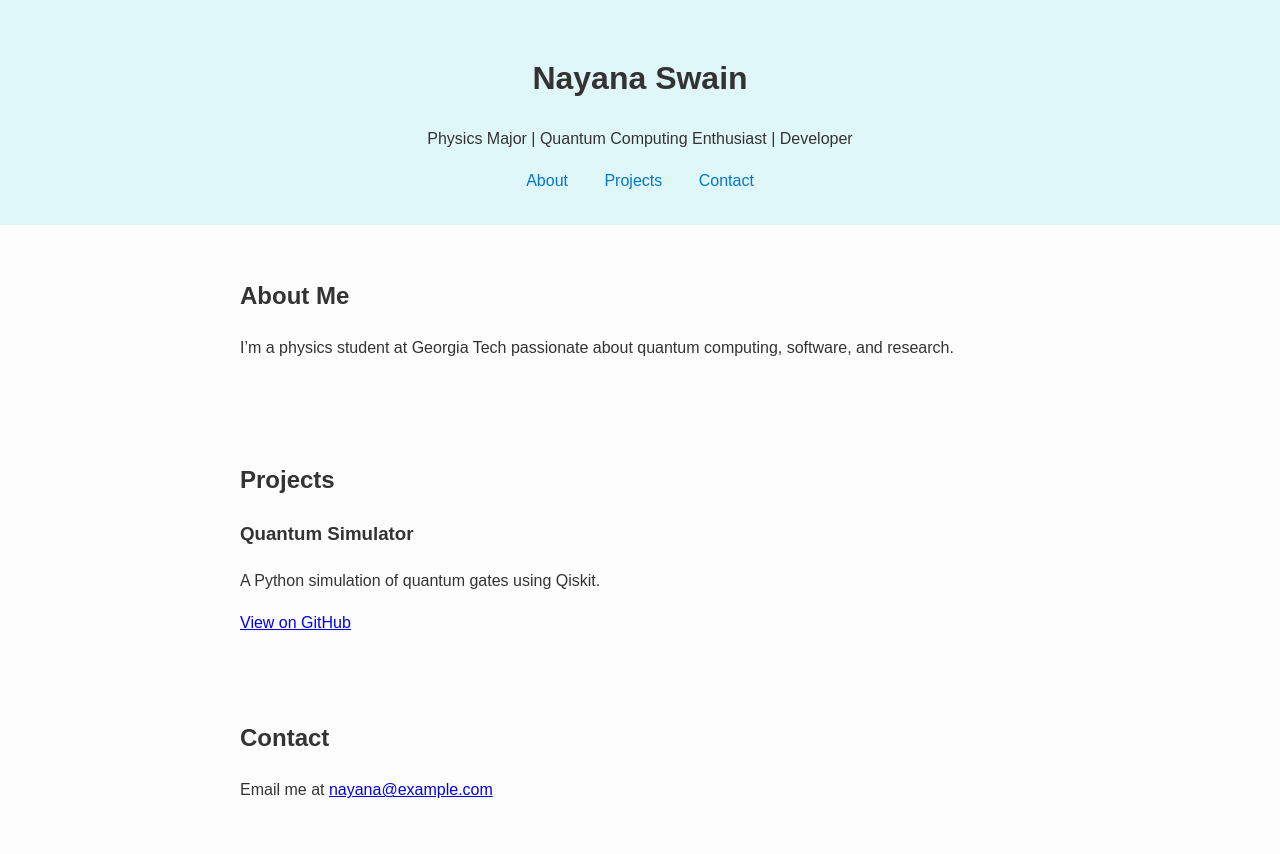
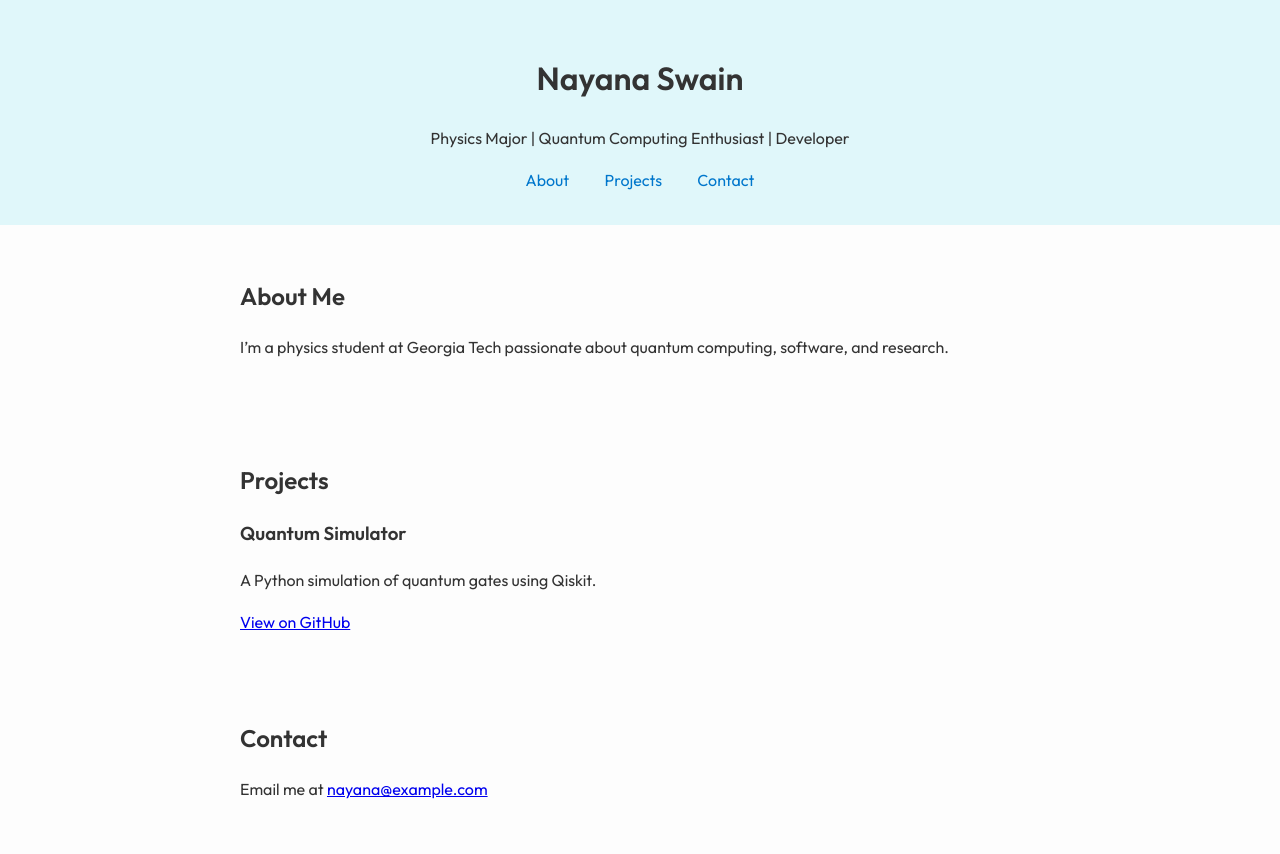
Before and after one commit to swain-codes/swain-codes.github.io, a plain HTML site: page index.html in a window 1280 px wide. Shown: the top 854 px of the page. Drawn offline with Linux system fonts and the light colour scheme.

Commit message:
Update index.html

```diff
--- a/index.html
+++ b/index.html
@@ -4,6 +4,7 @@
   <meta charset="UTF-8">
   <title>Nayana Swain | Portfolio</title>
   <meta name="viewport" content="width=device-width, initial-scale=1.0">
+  <link href="https://fonts.googleapis.com/css2?family=Outfit:wght@300;400;600&display=swap" rel="stylesheet">
   <link rel="stylesheet" href="style.css">
 </head>
 <body>
```
